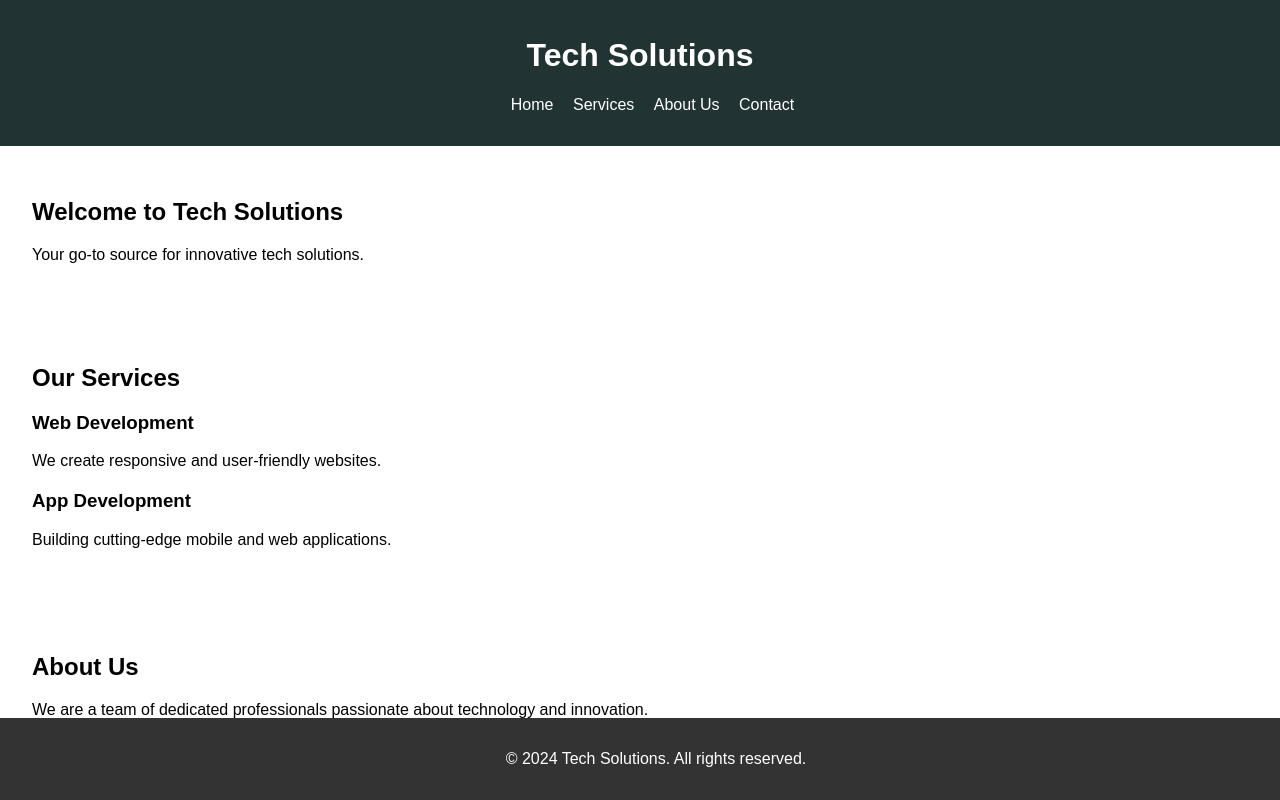
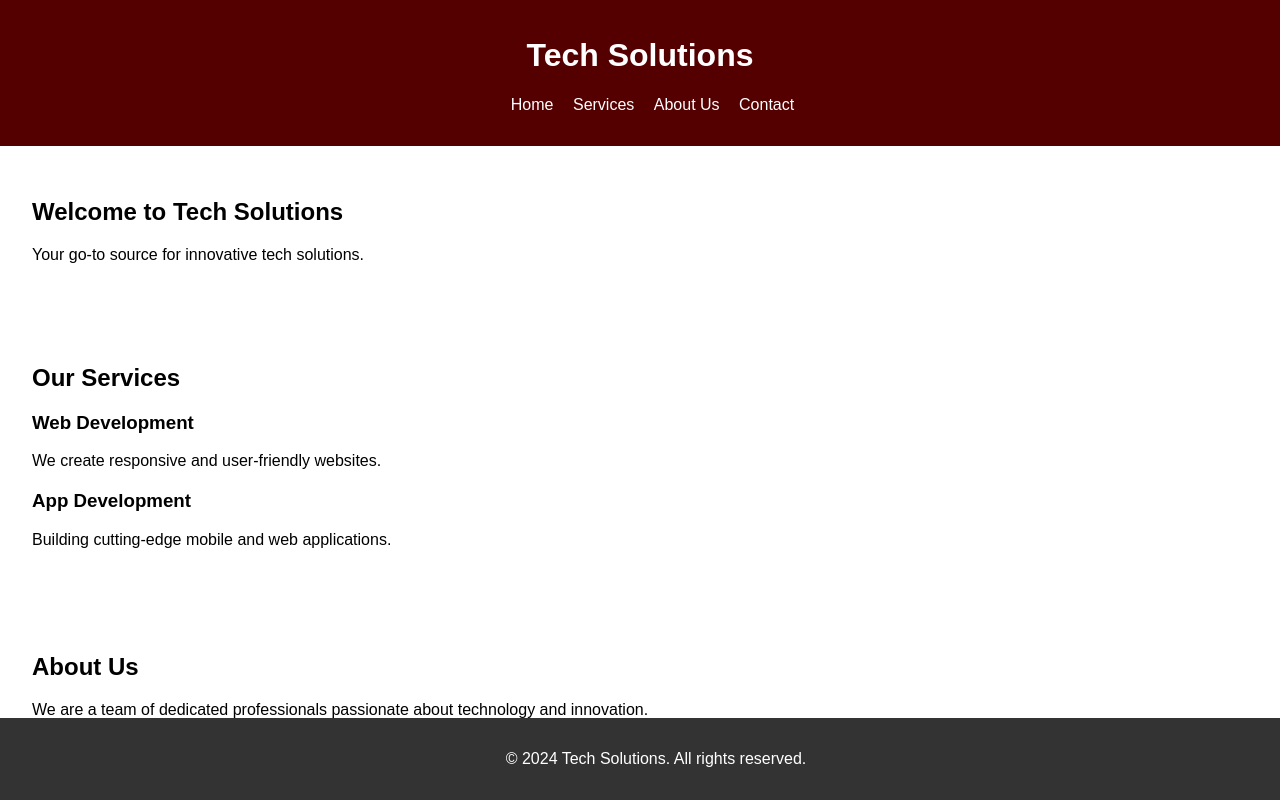
Before and after one commit to 1995lovely/index.html, a plain HTML site: page index.html in a window 1280 px wide. Shown: the top 800 px of the page. Drawn offline with Linux system fonts and the light colour scheme.

Commit message:
Update styles.css

```diff
--- a/styles.css
+++ b/styles.css
@@ -5,7 +5,7 @@ body {
 }
 
 header {
-    background-color: #233;
+    background-color: #500;
     color: #fff;
     padding: 1em;
     text-align: center;
```
